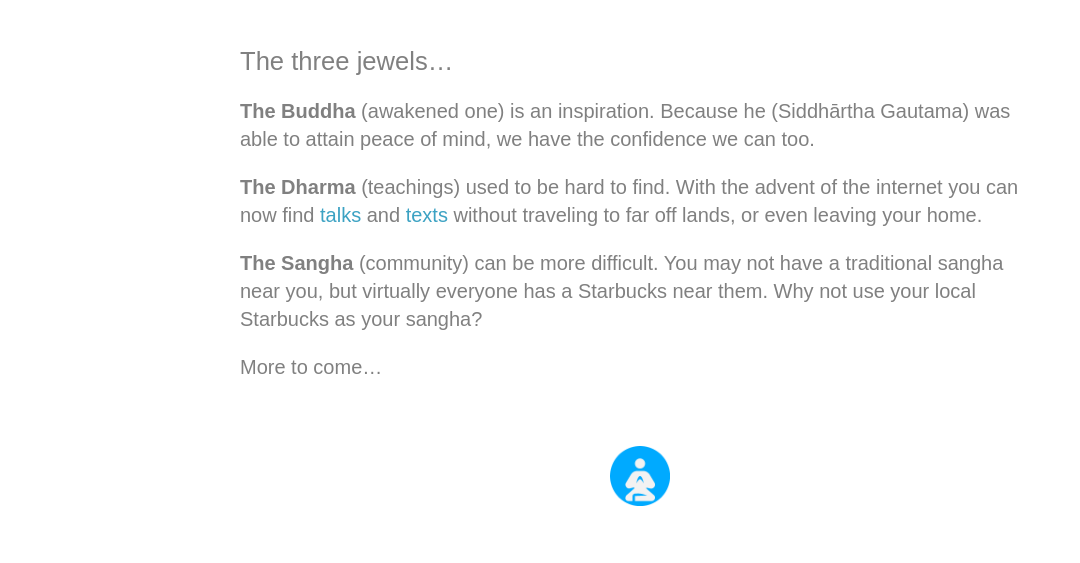
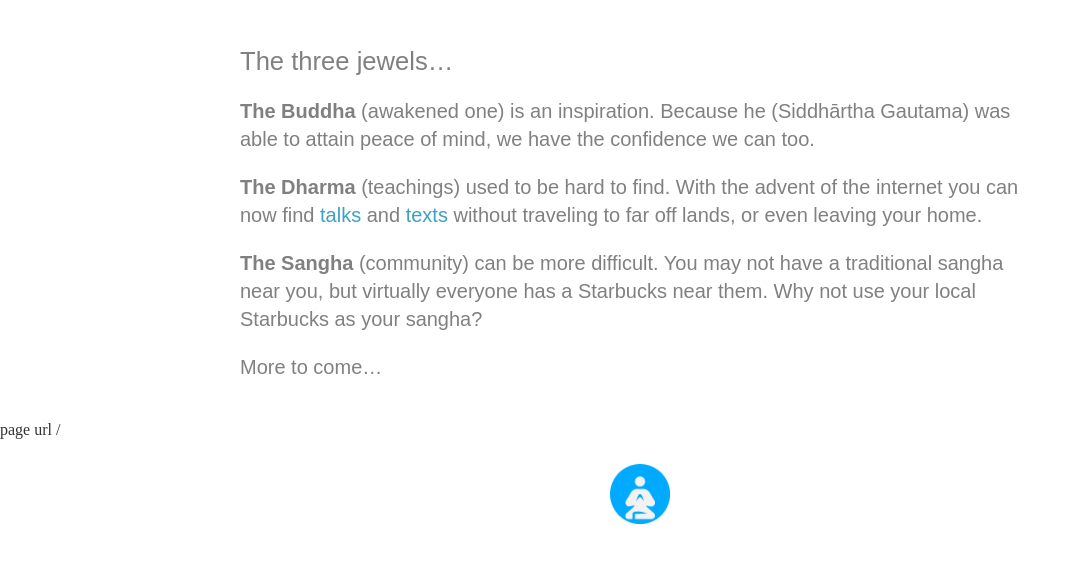
Before and after one commit to StarbucksSangha/StarbucksSangha, a Jekyll site: the page built from index.md, in a window 1280 px wide. Shown: the top 563 px of the page, without its empty margins (0-1080 px from the left). Built offline with Jekyll 4.4.1, drawn with Linux system fonts in a browser that asks for light colours.

Commit message:
Update default.html

```diff
--- a/_layouts/default.html
+++ b/_layouts/default.html
@@ -19,9 +19,9 @@
 
 </article>
 
-
+page url {{ page.url }}
 <center>
-{% if page.url == "/info/" %}
+{% if page.url == "/\//" %}
 <div style="float; margin-bottom:5px;"></div>
 <a href="/" target="_self"><img src="/img/twitter.png" width="45"></a>
 {% else %}
```
